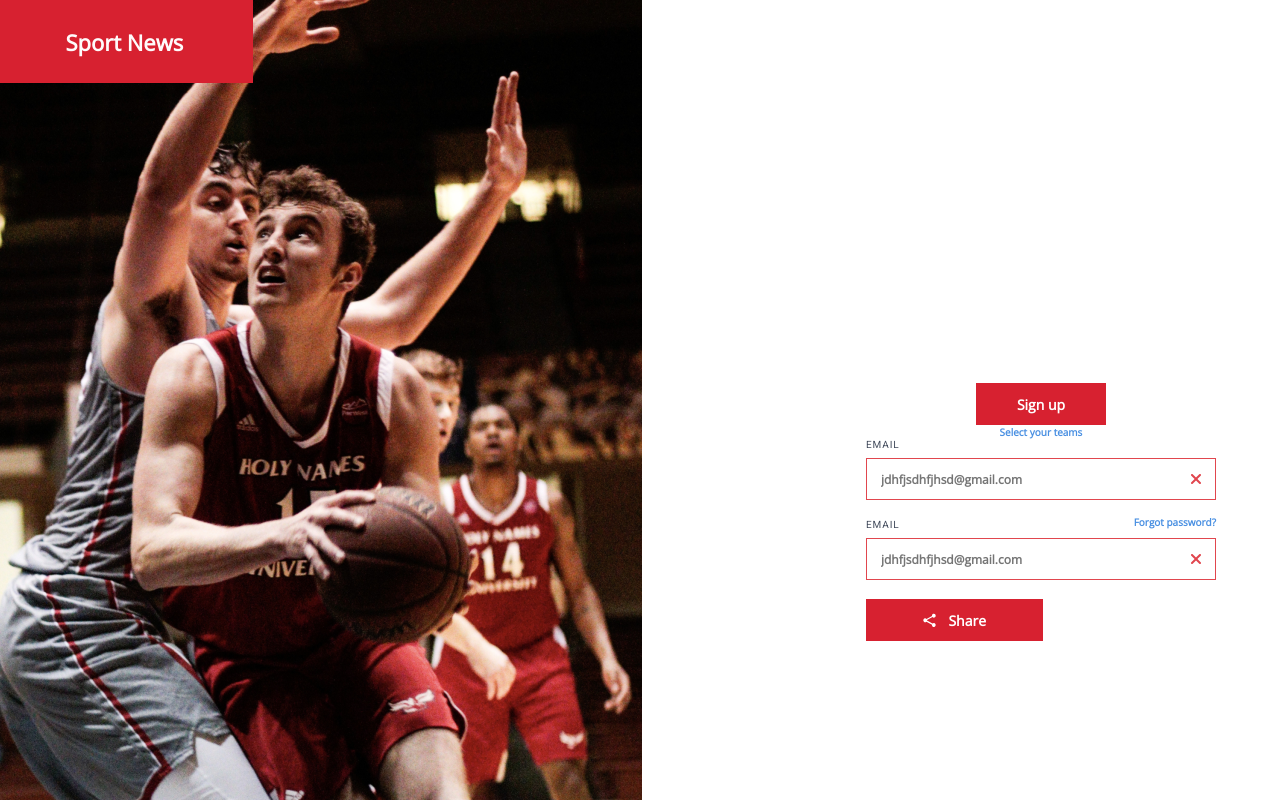
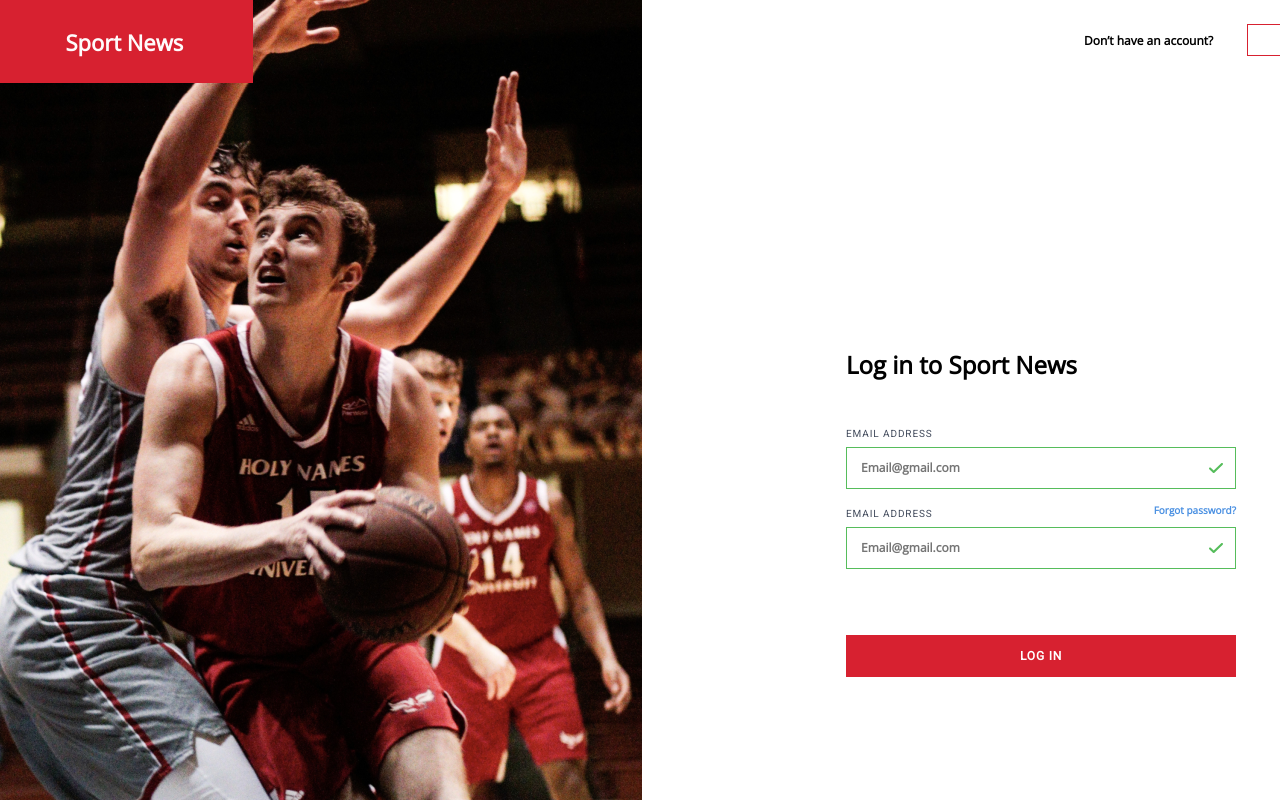
Before and after one commit to dotkurka/SportNewsSite, a React (Create React App) app: page / in a window 1280 px wide. Shown: the top 800 px of the page. Built offline with nearby package versions, Linux system fonts and the light colour scheme.

Commit message:
feat: create login form

```diff
--- a/src/components/Button/Button.scss
+++ b/src/components/Button/Button.scss
@@ -9,13 +9,6 @@
   font-size: 12px;
   line-height: 17px;
   cursor: pointer;
-
-  &-large {
-    width: 130px !important;
-    height: 42px !important;
-    font-size: 14px;
-    line-height: 19px;
-  }
 
   &-outline {
     width: 137px;
@@ -77,3 +70,10 @@
     }
   }
 }
+
+.large {
+  width: 130px;
+  height: 42px;
+  font-size: 14px;
+  line-height: 19px;
+}
--- a/src/components/Button/Button.tsx
+++ b/src/components/Button/Button.tsx
@@ -21,7 +21,7 @@
   return (
     <button
       {...props}
-      className={`button button-${size} button-${buttonClass[variant]} ${className || ''}`}
+      className={`button button-${buttonClass[variant]} ${size ? 'large' : ''} ${className || ''}`}
       type={type}
     >
       {children}
--- a/src/components/Input/Input.tsx
+++ b/src/components/Input/Input.tsx
@@ -3,7 +3,7 @@
 
 import { InputVariant } from './types';
 
-import type { IInput } from './types';
+import type { TInput } from './types';
 
 import './Input.scss';
 
@@ -12,8 +12,10 @@
   label,
   placeholder,
   description,
+  className,
   variant = InputVariant.Default,
-}: IInput) => {
+  ...props
+}: TInput) => {
   const inputClass = {
     [InputVariant.Succes]: 'succes',
     [InputVariant.Error]: 'error',
@@ -27,7 +29,7 @@
   };
 
   return (
-    <div className='input-contain'>
+    <div className={`input-contain ${className || ''}`}>
       <label className='input-label' htmlFor='input'>
         {label}
       </label>
@@ -35,7 +37,7 @@
       {description && <div className='res-password'>{description}</div>}
 
       <input
-        id='input'
+        {...props}
         type={type}
         placeholder={placeholder}
         className={`input input-${inputClass[variant]} `}
--- a/src/components/Input/types.ts
+++ b/src/components/Input/types.ts
@@ -1,11 +1,13 @@
 import type { ReactNode } from 'react';
+import type React from 'react';
 
-export interface IInput {
+interface IInput {
   type: string;
   label?: string;
   placeholder?: string;
   variant?: InputVariant;
   description?: ReactNode;
+  className?: string;
 }
 
 export enum InputVariant {
@@ -13,3 +15,5 @@
   Error = 'error',
   Default = 'default',
 }
+
+export type TInput = IInput & React.HTMLProps<HTMLInputElement>;
--- /dev/null
+++ b/src/components/Select/Select.tsx
@@ -0,0 +1,17 @@
+interface ISelect {
+  title: string;
+}
+
+const Select = ({ title }: ISelect) => {
+  return (
+    <div className='select'>
+      <div className='select-btn'>{title}</div>
+      <div className='select-contain'>
+        <div className='select-option'>price</div>
+        <div className='select-option'>year</div>
+      </div>
+    </div>
+  );
+};
+
+export default Select;
--- a/src/components/index.ts
+++ b/src/components/index.ts
@@ -5,3 +5,7 @@
 export { default as Button } from './Button/Button';
 
 export { default as Input } from './Input/Input';
+
+export { default as ShareButton } from './ShareButton/ShareButton';
+
+export { default as Select } from './Select/Select';
--- a/src/pages/LogInPage/LogInPage.scss
+++ b/src/pages/LogInPage/LogInPage.scss
@@ -9,6 +9,11 @@
   background-color: rgb(255, 255, 255);
   position: relative;
   display: flex;
+  font-family: 'Open Sans';
+  font-style: normal;
+  font-weight: 600;
+  font-size: 12px;
+  line-height: 17px;
 
   &-left {
     width: 642px;
@@ -22,5 +27,52 @@
     justify-content: center;
     align-items: center;
     flex-direction: column;
+
+    &-header {
+      display: flex;
+      justify-content: space-between;
+      align-items: center;
+      width: 300px;
+      position: absolute;
+      top: 24px;
+      right: 56px;
+    }
   }
 }
+
+.form {
+  &-contain {
+    display: flex;
+    flex-direction: column;
+    justify-content: space-between;
+    width: 390px;
+    height: 329px; //281
+  }
+
+  &-title {
+    font-size: 24px;
+    line-height: 33px;
+    color: #000000;
+  }
+
+  &-button {
+    width: 100%;
+    font-family: 'Roboto';
+    font-style: normal;
+    font-weight: 700;
+    font-size: 12px;
+    line-height: 14px;
+    letter-spacing: 0.8px;
+    text-transform: uppercase;
+  }
+
+  &-input {
+    width: 100%;
+  }
+
+  &-error {
+    font-size: 10px;
+    line-height: 14px;
+    color: $alizarinCrimson;
+  }
+}
--- a/src/pages/LogInPage/LogInPage.tsx
+++ b/src/pages/LogInPage/LogInPage.tsx
@@ -1,38 +1,84 @@
+import { Form, Formik } from 'formik';
+
 import { Button, Input, Logo, TextLink } from '../../components';
 import { ButtonVariant } from '../../components/Button/types';
 import { InputVariant } from '../../components/Input/types';
-import ShareButton from '../../components/ShareButton/ShareButton';
 import { TextLinkVariant } from '../../components/TextLink/types';
+
+import validationSchema from './validationSchema';
 
 import './LogInPage.scss';
 
+interface IFormValues {
+  email: string;
+  password: string;
+}
+
 const LogInPage = () => {
+  const initialValues: IFormValues = {
+    email: '',
+    password: '',
+  };
+
+  const submit = () => {};
+
   return (
     <div className='log-in'>
       <div className='log-in-left'>
         <Logo />
       </div>
       <div className='log-in-right'>
-        <Button variant={ButtonVariant.Contained} size='large' type='button'>
-          Sign up
-        </Button>
-        <TextLink variant={TextLinkVariant.Body2}>Select your teams</TextLink>
-        <div>
-          <Input
-            type='text'
-            label='Email'
-            placeholder='jdhfjsdhfjhsd@gmail.com'
-            variant={InputVariant.Error}
-          />
-          <Input
-            type='text'
-            label='Email'
-            placeholder='jdhfjsdhfjhsd@gmail.com'
-            variant={InputVariant.Error}
-            description={<TextLink variant={TextLinkVariant.Body2}>Forgot password?</TextLink>}
-          />
-          <ShareButton />
+        <div className='log-in-right-header'>
+          Don’t have an account?
+          <Button variant={ButtonVariant.Outline}>Get Started</Button>
         </div>
+
+        <Formik onSubmit={submit} initialValues={initialValues} validationSchema={validationSchema}>
+          {({ values, errors, touched, handleChange, handleBlur, handleSubmit }) => (
+            <Form className='form-contain' onSubmit={handleSubmit}>
+              <div className='form-title'>Log in to Sport News</div>
+              {errors.email && errors.password && touched.email && errors.password ? (
+                <div className='form-error'>{errors.email && errors.password}</div>
+              ) : null}
+              <div>
+                <Input
+                  className='form-input'
+                  placeholder='Email@gmail.com'
+                  label='Email address'
+                  variant={errors.email ? InputVariant.Error : InputVariant.Succes}
+                  type='email'
+                  name='email'
+                  onChange={handleChange}
+                  onBlur={handleBlur}
+                  value={values.email}
+                />
+
+                <Input
+                  className='form-input'
+                  placeholder='Email@gmail.com'
+                  label='Email address'
+                  variant={errors.password ? InputVariant.Error : InputVariant.Succes}
+                  type='password'
+                  name='password'
+                  onChange={handleChange}
+                  onBlur={handleBlur}
+                  value={values.password}
+                  description={
+                    <TextLink variant={TextLinkVariant.Body2}>Forgot password?</TextLink>
+                  }
+                />
+              </div>
+              <Button
+                className='form-button'
+                variant={ButtonVariant.Contained}
+                size='large'
+                type='submit'
+              >
+                Log In
+              </Button>
+            </Form>
+          )}
+        </Formik>
       </div>
     </div>
   );
--- /dev/null
+++ b/src/pages/LogInPage/validationSchema.ts
@@ -0,0 +1,13 @@
+import * as Yup from 'yup';
+
+const message = 'Incorrect user ID or password. Try again';
+
+const validationSchema = Yup.object().shape({
+  email: Yup.string().email(message).required('Required'),
+  password: Yup.string()
+    .required(message)
+    .min(8, message)
+    .matches(/[a-zA-Z]/, message),
+});
+
+export default validationSchema;
```
Also changed, not shown: src/components/Select/Select.scss (added).
